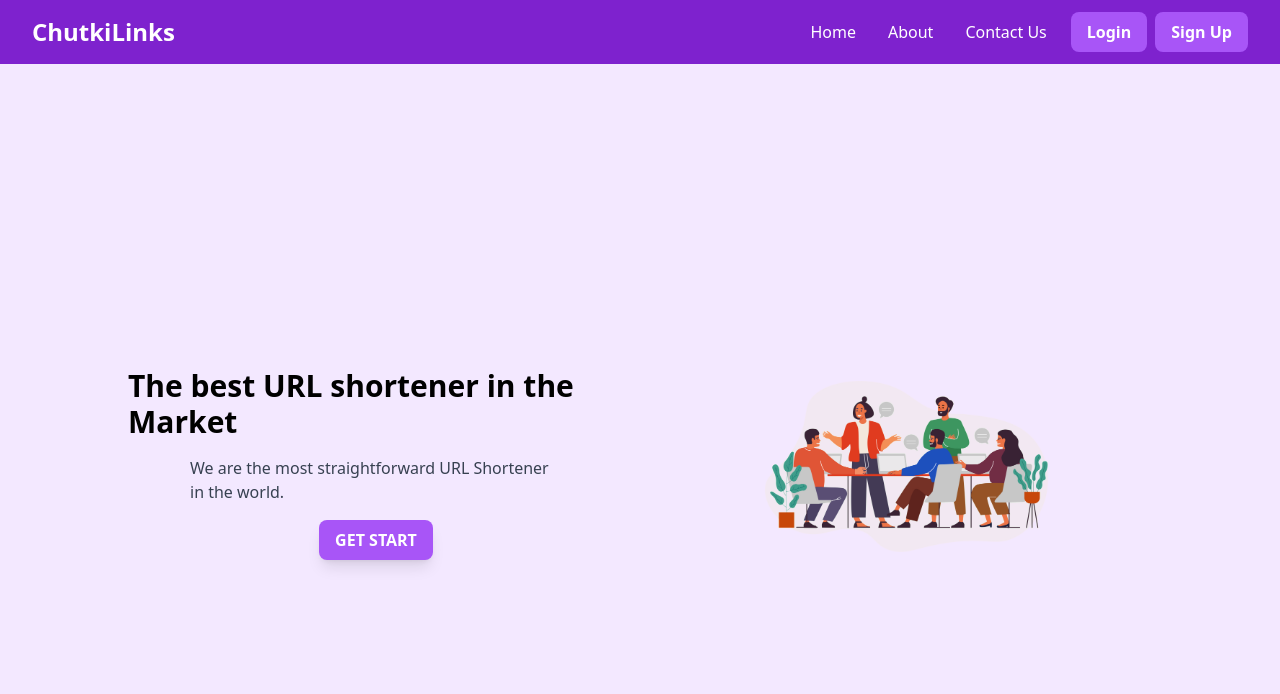
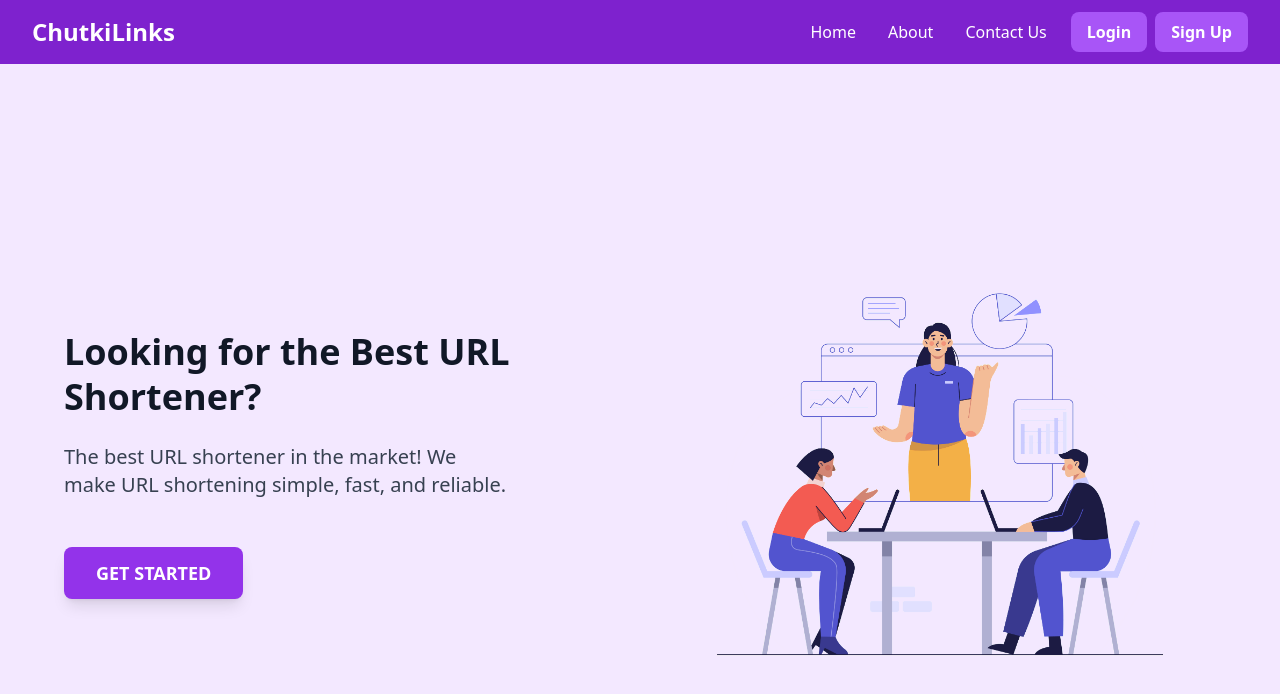
Before and after one commit to SameerAnsari3002/chutkilinks, a Next.js app: page / in a window 1280 px wide. Shown: the top 694 px of the page. Built offline with nearby package versions, Linux system fonts and the light colour scheme; no server answers.

Commit message:
Landing page design update

```diff
--- a/app/page.js
+++ b/app/page.js
@@ -3,29 +3,33 @@ import Link from "next/link";
 
 export default function Home() {
   return (
-    <main className="bg-purple-100 min-h-screen flex items-center justify-center p-4">
-      <section className="grid grid-cols-1 md:grid-cols-2 gap-8 max-w-5xl w-full">
-        <div className="flex flex-col gap-4 items-center justify-center text-center md:text-left">
-          <p className="text-2xl md:text-3xl font-bold">
-            The best URL shortener in the Market
+    <main className="bg-purple-100 min-h-screen flex items-center justify-center py-12 px-6 md:px-12 lg:py-20">
+      <section className="grid grid-cols-1 md:grid-cols-2 items-center gap-8 max-w-6xl w-full">
+        {/* Left Content */}
+        <div className="flex flex-col justify-center gap-6 items-center md:items-start text-center md:text-left">
+          <h1 className="text-4xl font-extrabold text-gray-900 leading-tight">
+            Looking for the Best URL Shortener?
+          </h1>
+          <p className="text-lg md:text-xl text-gray-700 max-w-md">
+            The best URL shortener in the market! We make URL shortening simple, fast, and reliable.
           </p>
-          <p className="px-6 md:px-0 md:w-3/4 text-gray-700">
-            We are the most straightforward URL Shortener in the world.
-          </p>
-          <div className="flex gap-3">
-            <Link href="/shorten">
-              <button className="bg-purple-500 rounded-lg shadow-lg px-4 py-2 font-bold text-white hover:bg-purple-600 transition duration-200">
-                GET START
+          <div className="flex gap-4 justify-center md:justify-start mt-6">
+            <Link href="/signup">
+              <button className="bg-purple-600 rounded-lg shadow-lg px-8 py-3 text-lg font-semibold text-white hover:bg-purple-700 transition duration-300 ease-in-out">
+                GET STARTED
               </button>
             </Link>
           </div>
         </div>
-        <div className="relative h-64 md:h-auto flex items-center justify-center">
+
+        {/* Right Image Section */}
+        <div className="relative flex justify-center items-center h-[400px] md:h-[500px] lg:h-[600px] w-full">
           <Image
             className="mix-blend-darken object-contain"
-            alt="An image of a vector"
-            src="/vector.jpg"
-            fill
+            alt="Illustration showing efficient URL shortening"
+            src="/MyApril8.jpg"
+            layout="fill"
+            priority
           />
         </div>
       </section>
```
